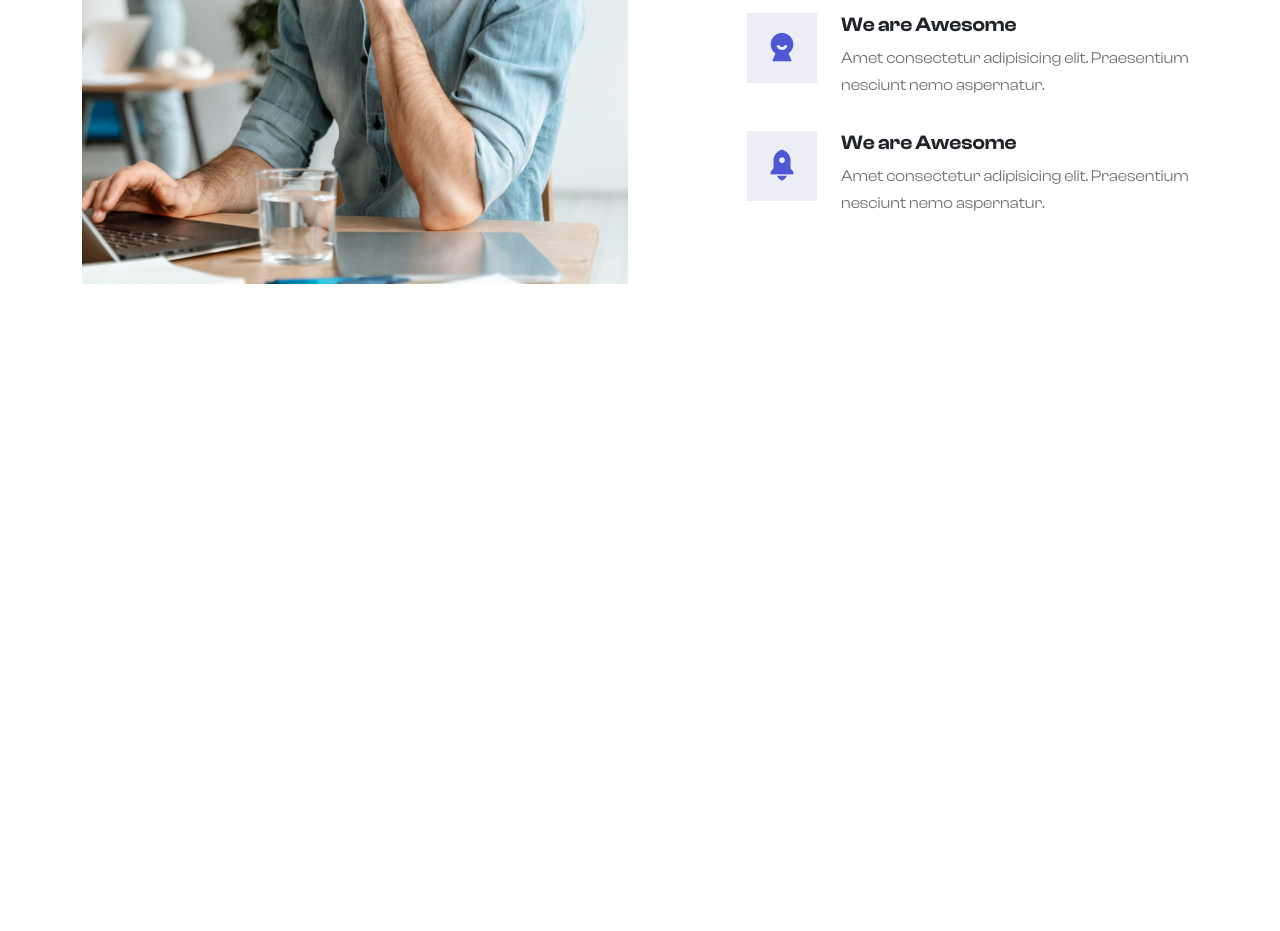
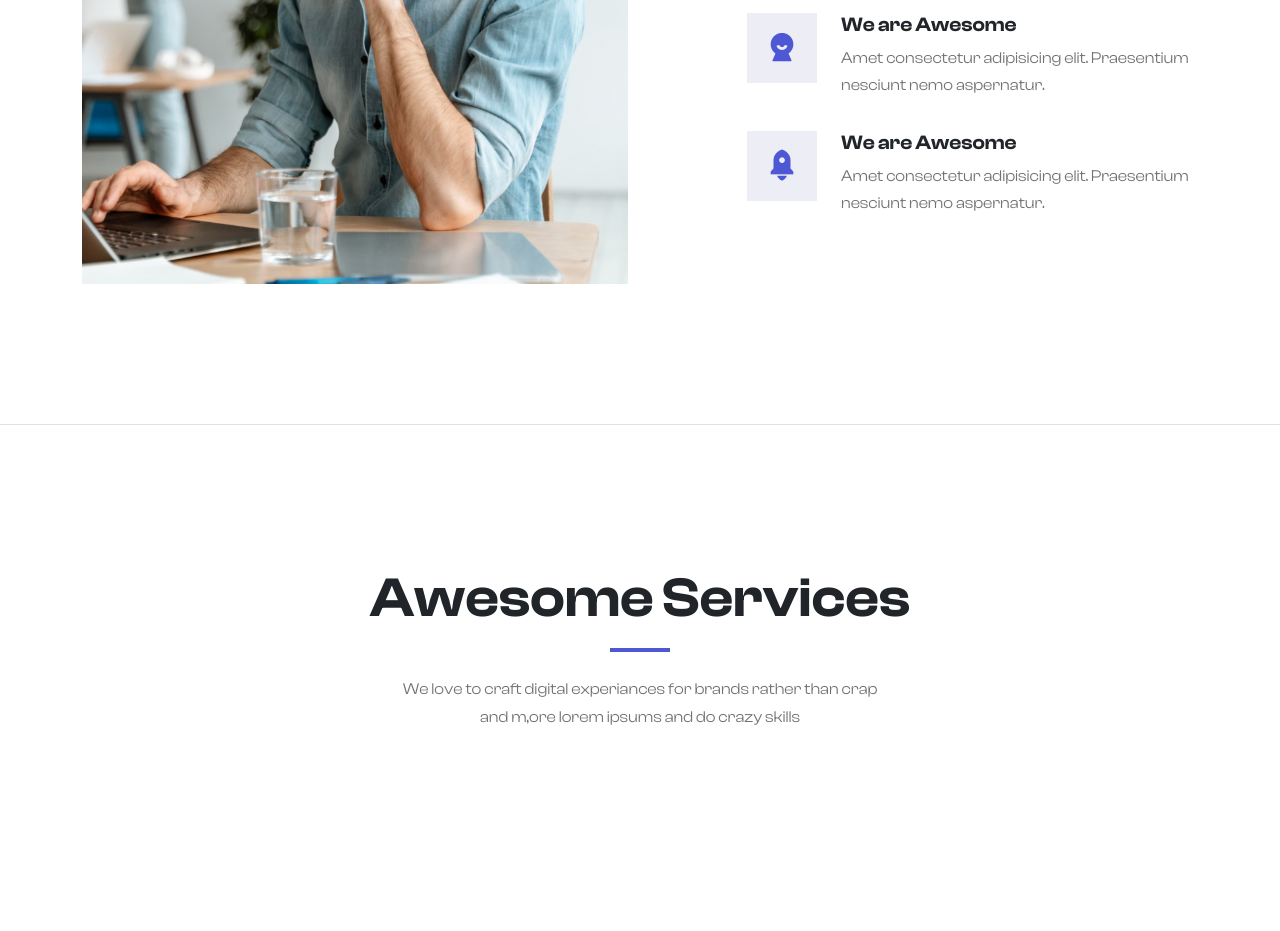
Before and after one commit to renansouz/Neo-Exchange-Agency, a plain HTML site: page index.html in a window 1280 px wide. Shown: the part 1548-2479 px from the top of the page. Before the commit the page ends 1972 px from the top, so only its background shows below. Drawn offline with nearby package versions, Linux system fonts and the light colour scheme.

Commit message:
Update html and css

```diff
--- a/index.html
+++ b/index.html
@@ -119,6 +119,23 @@
       </div>
     </section>
 
+    <!-- SERVICES -->
+    <section id="services" class="section-padding border-top">
+      <div class="container">
+        <div class="row">
+          <div class="col-12 text-center">
+            <div class="section-title">
+              <h1 class="display-4 fw-semibold">Awesome Services</h1>
+              <div class="line"></div>
+              <p>We love to craft digital experiances for brands rather than crap and m,ore lorem ipsums and do crazy skills</p>
+            </div>
+          </div>
+        </div>
+        <div class="row">
+
+        </div>
+      </div>
+    </section>
 
     <script src="https://cdn.jsdelivr.net/npm/bootstrap@5.3.3/dist/js/bootstrap.bundle.min.js"></script>
   </body>
```
Also changed, not shown: assets/css/style.css (line endings or trailing spaces).
